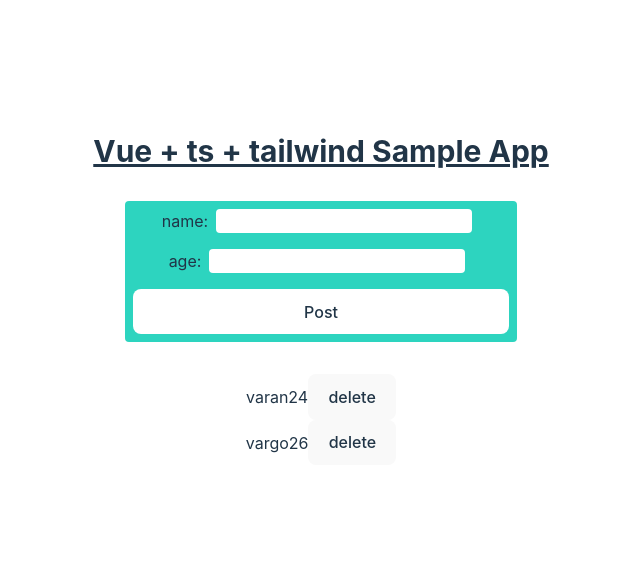
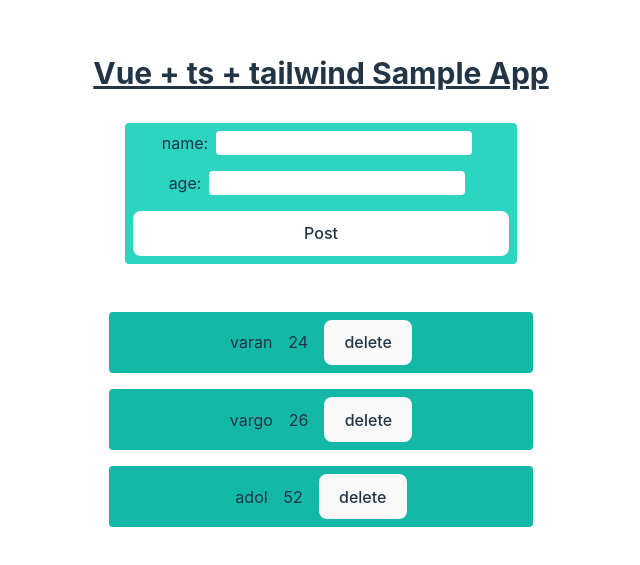
Before and after one commit to donuthole8/vue-ts-sample, a Vue app: page / in a window 1280 px wide. Shown: the part 101-666 px from the top of the page, without its empty margins (319-959 px from the left). Built offline with nearby package versions, Linux system fonts and the light colour scheme.

Commit message:
feat:リストデザイン

```diff
--- a/src/components/PersonLIst.vue
+++ b/src/components/PersonLIst.vue
@@ -9,10 +9,10 @@ defineProps<Props>()
 </script>
 
 <template>
-  <li v-for="person in persons" :key="person.id">
-    <span>{{ person.name }}</span>
-    <span>{{ person.age }}</span>
-    <button>
+  <li class="bg-teal-500 rounded m-4" v-for="person in persons" :key="person.id">
+    <span class="m-2">{{ person.name }}</span>
+    <span class="m-2">{{ person.age }}</span>
+    <button class="m-2">
       <span>delete</span>
     </button>
   </li>
--- a/src/components/Persons.vue
+++ b/src/components/Persons.vue
@@ -20,6 +20,11 @@ const persons: Ref<Person[]> = ref([
     name: 'vargo',
     age: 26,
   },
+  {
+    id: 2,
+    name: 'adol',
+    age: 52,
+  },
 ])
 
 </script>
```
